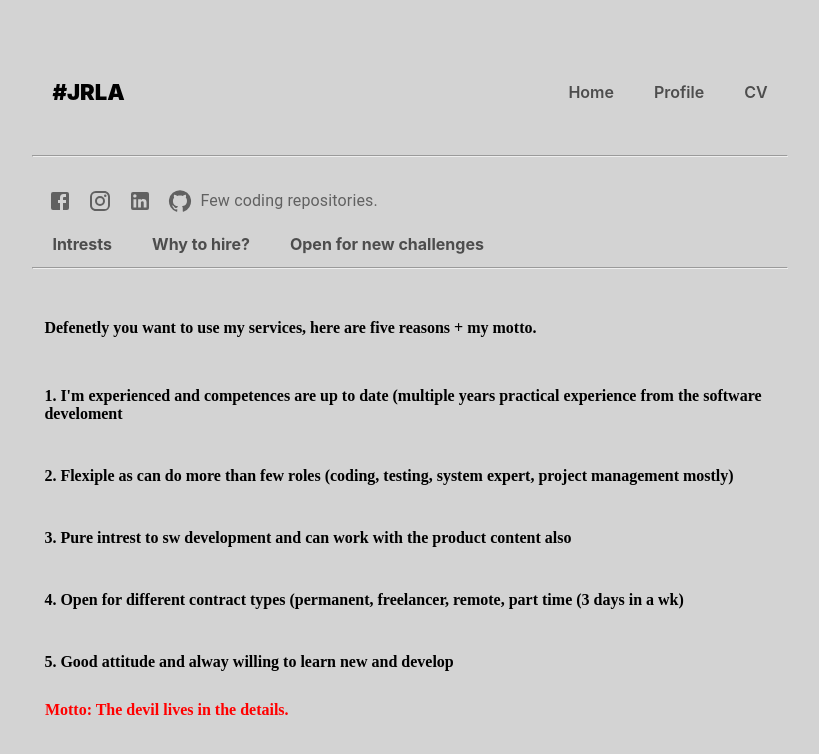
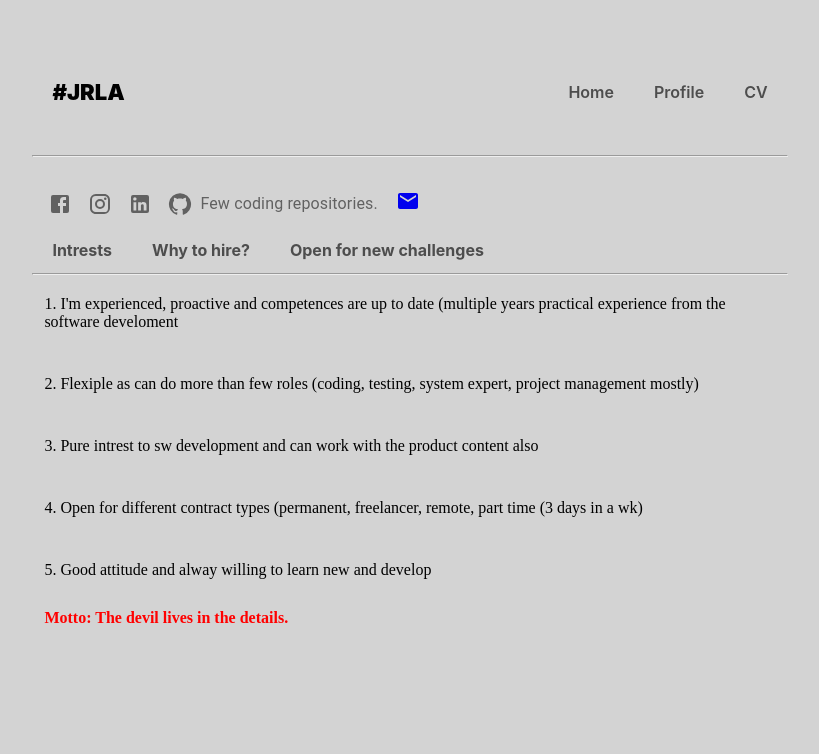
Before and after one commit to JouniR68/CV, a React (Vite) app: page /profile/why in a window 1280 px wide. Shown: the top 754 px of the page, without its empty margins (230-1049 px from the left). Built offline with nearby package versions, Linux system fonts and the light colour scheme.

Commit message:
Improved style

```diff
--- a/data/datapkg.json
+++ b/data/datapkg.json
@@ -19,8 +19,7 @@
 
     "hire":[{
       "id": 1,
-      "why": "Defenetly you want to use my services, here are five reasons + my motto.",
-      "why 1": "I'm experienced and competences are up to date (multiple years practical experience from the software develoment",
+      "why 1": "I'm experienced, proactive and competences are up to date (multiple years practical experience from the software develoment",
       "why 2": "Flexiple as can do more than few roles (coding, testing, system expert, project management mostly)",
       "why 3": "Pure intrest to sw development and can work with the product content also",
       "why 4": "Open for different contract types (permanent, freelancer, remote, part time (3 days in a wk)",
--- a/src/components/Contact.jsx
+++ b/src/components/Contact.jsx
@@ -5,7 +5,6 @@ import IconButton from "@mui/material/IconButton";
 import FacebookIcon from "@mui/icons-material/Facebook";
 import InstagramIcon from "@mui/icons-material/Instagram";
 import LinkedInIcon from "@mui/icons-material/LinkedIn";
-import MailIcon from "@mui/icons-material/Mail"
 import Sos from "./Sos"
 import "../index.css"
 export default function Contact() {
@@ -22,16 +21,7 @@ export default function Contact() {
   }
 
   const contactText =
-    "Excellent, let's start with the email so send me an email and lets take it from there.";
-  const socialText = "Checkout my social media pages";
-
-  const subject = "CONTACT REQUEST";
-  const recipient = "jriimala@gmail.com";
-  const body = "Hi \n\nContacting you via your web cv.\n\n";
-
-  const mailtoLink = `mailto:${recipient}?subject=${encodeURIComponent(
-    subject
-  )}&body=${encodeURIComponent(body)}`;
+    "Excellent, let's start with the email so click email icon above";
 
 
   return (
@@ -54,10 +44,6 @@ export default function Contact() {
           {contactText}
           <p></p>
 
-          <a href={mailtoLink}>
-            <MailIcon sx={{ marginTop: 2, marginLeft: '2px' }} />
-          </a>
-
         </div>
       </Box>
     </>
--- a/src/components/Home.jsx
+++ b/src/components/Home.jsx
@@ -6,8 +6,7 @@ export default function Home() {
     <>
       <h1>Welcome</h1>
       <div className='home-container'>
-        Sole purpose of these pages is to act as a net based CV. Naturally as an
-        capitalist open for new offers (who wouldn't).
+        Sole purpose of these pages is to act as a net based CV. The target is to open discussions how may I help you / your company.
       </div>
     </>
   );
--- a/src/components/Looking.jsx
+++ b/src/components/Looking.jsx
@@ -1,14 +1,15 @@
 export default function Looking() {
   return (
     <div className='looking'>
-      <h3>Looking to work especially from the following roles</h3>
-
-      <p>
+      <p className='looking--text'>
         Open for the new work due to laid of situation. I'm looking for the work
         either permanent or part time ex 3 days in a wk, open for the
         discussion. Possibility to work as a freelancer with minimum 6 month
         contract.
       </p>
+
+      <h3>Looking to work especially in the following roles</h3>
+
       <table className='looking2'>
         <tbody>
           <tr>
--- a/src/components/Sos.jsx
+++ b/src/components/Sos.jsx
@@ -29,6 +29,13 @@ export default function Contact() {
     window.open('https://www.instagram.com/jriimala/', '_blank');
   }
 
+  const subject = 'CONTACT REQUEST';
+  const recipient = 'jriimala@gmail.com';
+  const body = 'Hi \n\nContacting you via your web cv.\n\n';
+
+  const mailtoLink = `mailto:${recipient}?subject=${encodeURIComponent(
+    subject
+  )}&body=${encodeURIComponent(body)}`;
 
   return (
     <>
@@ -67,6 +74,9 @@ export default function Contact() {
                 Few coding repositories.
               </Typography>
             </IconButton>
+            <IconButton>
+              <a href={mailtoLink}><MailIcon sx={{marginLeft: '2px' }}/></a>
+            </IconButton>
           </ButtonGroup>
         </div>
       </Box>
--- a/src/components/Tech.jsx
+++ b/src/components/Tech.jsx
@@ -18,7 +18,7 @@ export default function Tech() {
           <th>Programming</th>
           <th>Database</th>
           <th>Tools</th>
-          <th>Programming Methods</th>
+          <th>Project Methods</th>
         </thead>
 
         {issueData?.map((t) => (
--- a/src/components/Why.jsx
+++ b/src/components/Why.jsx
@@ -16,14 +16,6 @@ export default function Education() {
     <table key={i++} className="taulu">
       {issueData?.map((t) => (
         <>
-          <div className="hire--container">
-            <div key={i++} className="row">
-              <div key={i++} className="cell">
-                {t?.["why"]}
-              </div>
-            </div>
-          </div>
-
           <div className="hire--whys">
             <div key={i++} className="row">
               <div key={i++} className="cell">
--- a/src/index.css
+++ b/src/index.css
@@ -49,6 +49,11 @@ header a:hover {
   text-decoration: underline;
 }
 
+.looking--text
+{
+  text-align: left;
+  justify-content: left;
+}
 .link-button {
   display: inline-block;
   text-align: center;
@@ -212,7 +217,7 @@ h3.cv-contact-title{
 
 .row {
   display: table-row;
-  font-weight: 700;
+  font-weight: 200;
   font-size: medium;
   text-align: left;
   justify-content: left;
@@ -239,7 +244,7 @@ h3.cv-contact-title{
 .profile--container{
   display: flex;
   justify-content: center;
-  margin-top:6%;
+  margin-top:2%;
   height: 100vh; /* Adjust as needed */
   text-align: center;
   justify-content: left;
@@ -249,22 +254,18 @@ h3.cv-contact-title{
 .looking{
   margin-top:40px;
   padding:10px;
-  border:1px solid;
-  border-radius: 10px;
   font-size:14px;
   font-family: bold;
   align-items: left;
+  justify-content: left;
   height: fit-content;
 }
 
 .looking2{
   display:flex;
-  align-items: center;
-  justify-content: center;
-  margin-top:40px;
+  align-items: left;
+  margin-top:10px;
   padding:10px;
-  border:1px solid;
-  border-radius: 10px;
   font-size:14px;
   font-family: bold;
   height: fit-content;
@@ -285,8 +286,6 @@ h3.cv-contact-title{
 text-align: left;
 margin-top:40px;
 margin-left:2%;
-font-weight: bold;
-
 }
 
 .work--thead{
@@ -424,7 +423,7 @@ tr:nth-child(odd) {
   .home-container {
     color: black;
     padding: 45px 23px;
-    font-size:24px;
+    font-size:14px;
     font-family: bold;
     text-align: center;
     justify-content: left;
@@ -505,6 +504,7 @@ tr:nth-child(odd) {
     justify-content: left;
     font-size: 12px;
     font-weight: 200;
+    border: 1px solid;
   }
 
 .taulu > td{
@@ -518,6 +518,7 @@ margin-top:10px;
   .row {
     display: table-row;
     border-bottom: #161616;
+    border: 1px solid;
   }
 
   .cell {
```
